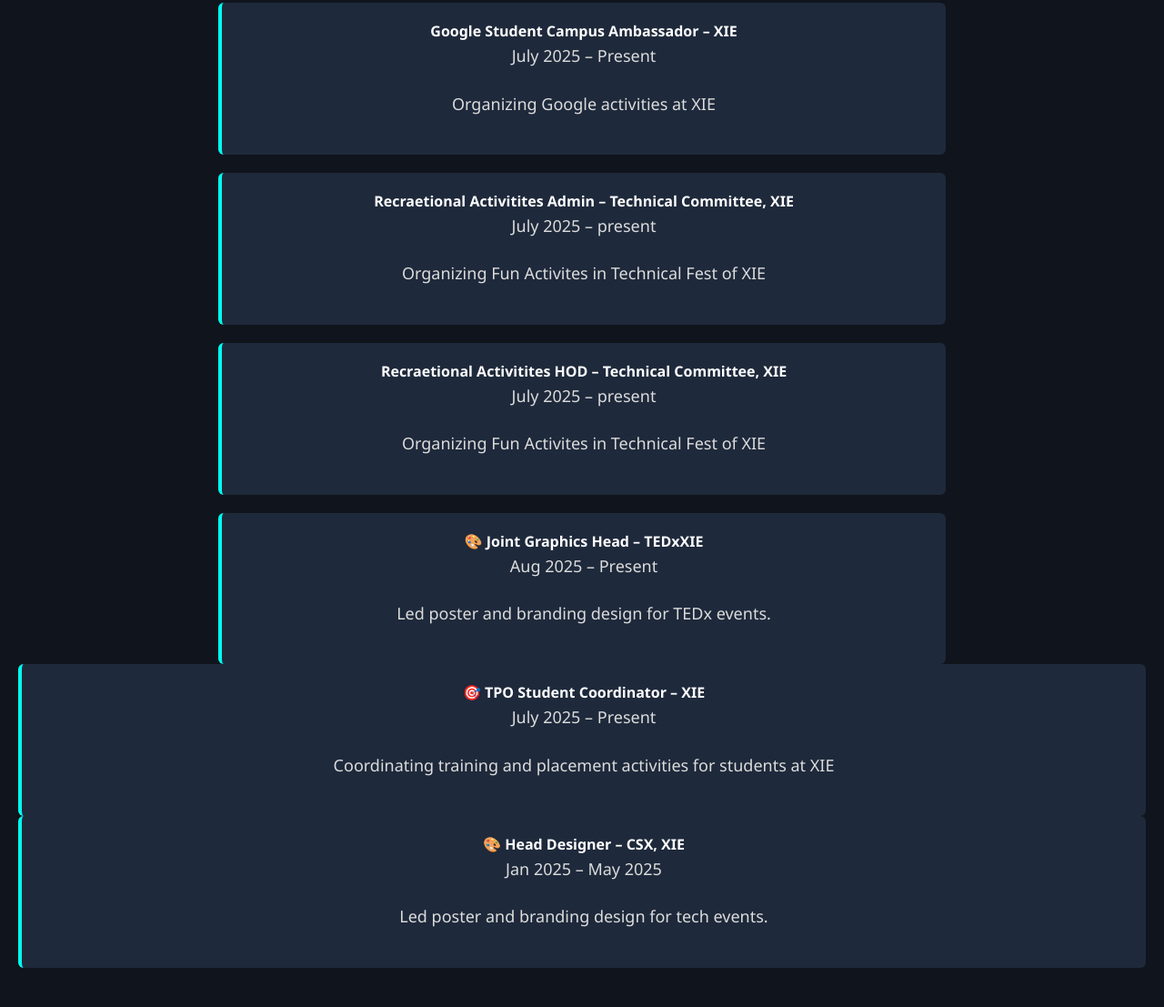
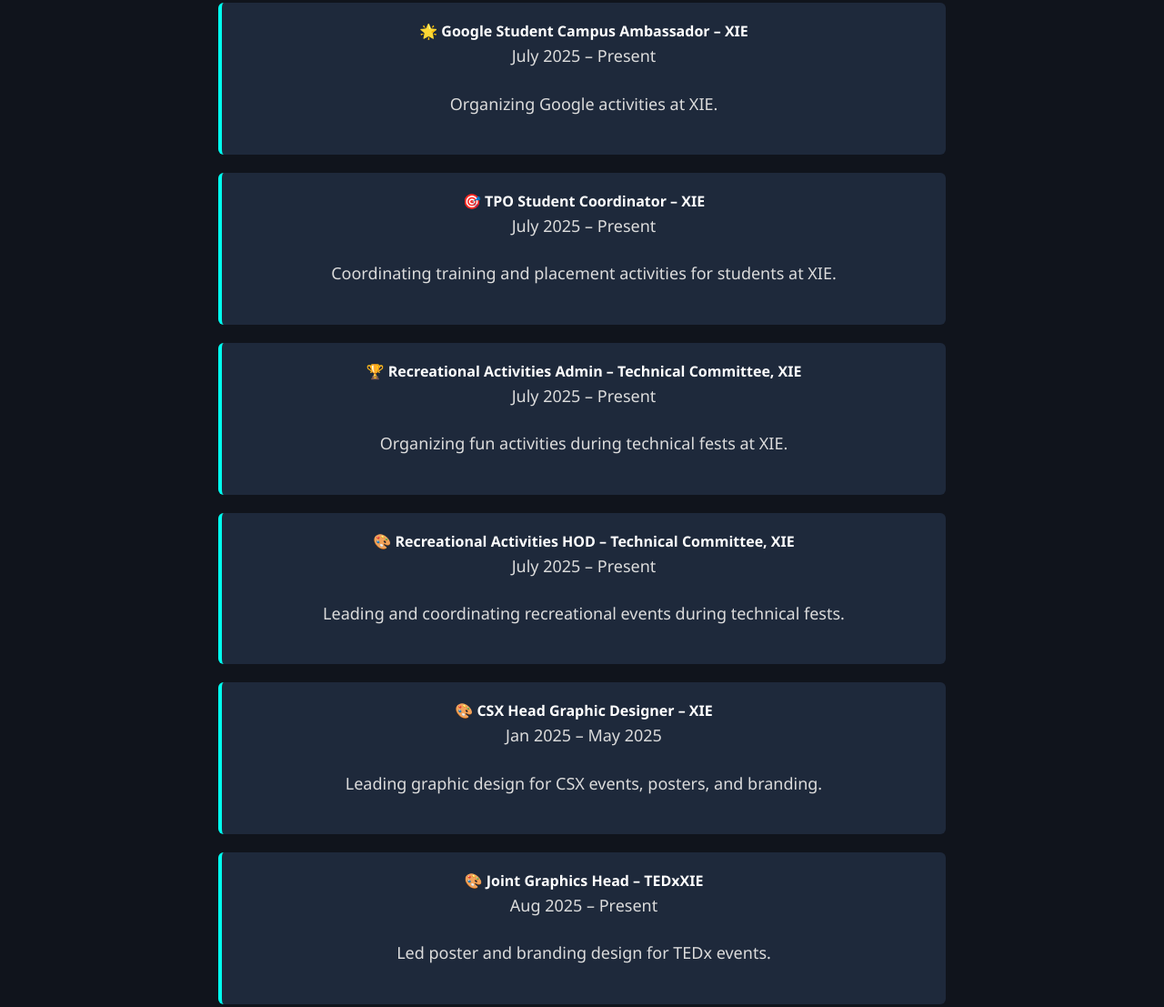
Before and after one commit to kuleaniruddha/profile, a plain HTML site: page index.html in a window 1280 px wide. Shown: the part 3273-4380 px from the top of the page at 91% size. Drawn offline with nearby package versions, Linux system fonts and the light colour scheme.

Commit message:
Update index.html

```diff
--- a/index.html
+++ b/index.html
@@ -106,47 +106,55 @@
 <section id="experience" class="experience-section animate slide-in-left">
   <h2>Experience</h2>
   <div class="timeline">
+
     <div class="timeline-item animate slide-in-left">
       <h4>🌐 Front-end Dev Intern – Edunet Foundation</h4>
       <p>Aug 2025 – Present</p>
-        <p>Landing pages, portfolios, and responsive UIs using HTML, CSS, JS.</p>
+      <p>Created landing pages, portfolios, and responsive UIs using HTML, CSS, and JS.</p>
     </div>
+
     <div class="timeline-item animate slide-in-left">
       <h4>🔐 Cybersecurity Intern – Hacktify</h4>
       <p>Jan 2025 – Feb 2025</p>
       <p>Performed VAPT and participated in bug bounty programs.</p>
     </div>
+
     <div class="timeline-item animate slide-in-right">
-  <h4>Google Student Campus Ambassador – XIE</h4>
+      <h4>🌟 Google Student Campus Ambassador – XIE</h4>
       <p>July 2025 – Present</p>
-  <p>Organizing Google activities at XIE</p>
+      <p>Organizing Google activities at XIE.</p>
     </div>
+
     <div class="timeline-item animate slide-in-right">
-        <h4>Recraetional Activitites Admin – Technical Committee, XIE</h4>
-        <p>July 2025 – present</p>
-        <p>Organizing Fun Activites in Technical Fest of XIE</p>
+      <h4>🎯 TPO Student Coordinator – XIE</h4>
+      <p>July 2025 – Present</p>
+      <p>Coordinating training and placement activities for students at XIE.</p>
     </div>
+
     <div class="timeline-item animate slide-in-right">
-        <h4>Recraetional Activitites HOD – Technical Committee, XIE</h4>
-        <p>July 2025 – present</p>
-        <p>Organizing Fun Activites in Technical Fest of XIE</p>
+      <h4>🏆 Recreational Activities Admin – Technical Committee, XIE</h4>
+      <p>July 2025 – Present</p>
+      <p>Organizing fun activities during technical fests at XIE.</p>
     </div>
+
+    <div class="timeline-item animate slide-in-right">
+      <h4>🎨 Recreational Activities HOD – Technical Committee, XIE</h4>
+      <p>July 2025 – Present</p>
+      <p>Leading and coordinating recreational events during technical fests.</p>
+    </div>
+
+    <div class="timeline-item animate slide-in-right">
+      <h4>🎨 CSX Head Graphic Designer – XIE</h4>
+      <p>Jan 2025 – May 2025</p>
+      <p>Leading graphic design for CSX events, posters, and branding.</p>
+    </div>
+
     <div class="timeline-item animate slide-in-right">
       <h4>🎨 Joint Graphics Head – TEDxXIE</h4>
       <p>Aug 2025 – Present</p>
       <p>Led poster and branding design for TEDx events.</p>
     </div>
-    </div>
-    <div class="timeline-item animate slide-in-right">
-  <h4>🎯 TPO Student Coordinator – XIE</h4>
-  <p>July 2025 – Present</p>
-  <p>Coordinating training and placement activities for students at XIE</p>
-</div>
-      <div class="timeline-item animate slide-in-right">
-        <h4>🎨 Head Designer – CSX, XIE</h4>
-        <p>Jan 2025 – May 2025</p>
-        <p>Led poster and branding design for tech events.</p>
-      </div>
+
   </div>
 </section>
 
```
Lines whose indentation alone changed are shown as unchanged.
